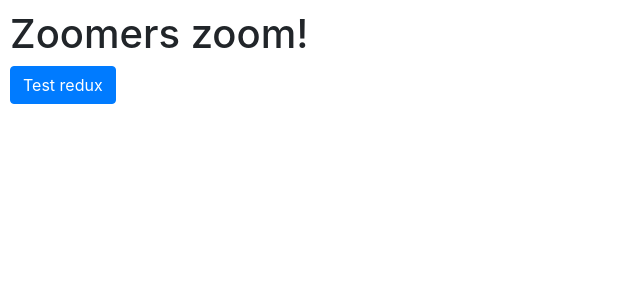
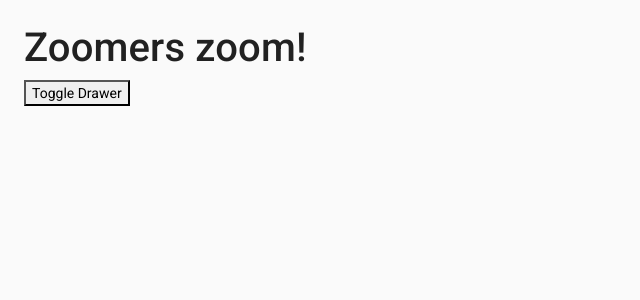
Before and after one commit to aschlumpf/Zoomer-Zoom, a React app: page / in a window 1280 px wide. Shown: the top 300 px of the page, without its empty margins (0-640 px from the left). Built offline with nearby package versions, Linux system fonts and the light colour scheme.

Commit message:
added drawer

```diff
--- a/app/src/components/App/App.js
+++ b/app/src/components/App/App.js
@@ -1,21 +1,105 @@
+// external
 import React, { useState } from 'react';
 import { connect } from 'react-redux';
+import clsx from 'clsx';
+
+// material
+import {
+  CssBaseline,
+  Drawer,
+  Divider,
+  List,
+  ListItem,
+  ListItemText,
+} from '@material-ui/core';
+import { makeStyles, createStyles } from '@material-ui/core/styles';
+
+// local
+import { ZoomerDrawer } from '../';
 import { testAction } from '../../actions';
 
+const drawerWidth = 240;
+
+const useStyles = makeStyles(theme =>
+  createStyles({
+    root: {
+      display: 'flex',
+    },
+    content: {
+      flexGrow: 1,
+      padding: theme.spacing(3),
+      transition: theme.transitions.create('margin', {
+        easing: theme.transitions.easing.sharp,
+        duration: theme.transitions.duration.leavingScreen,
+      }),
+      marginLeft: -drawerWidth,
+    },
+    contentShift: {
+      transition: theme.transitions.create('margin', {
+        easing: theme.transitions.easing.easeOut,
+        duration: theme.transitions.duration.enteringScreen,
+      }),
+      marginLeft: 0,
+    },
+    drawer: {
+      width: drawerWidth,
+      flexShrink: 0,
+    },
+    drawerHeader: {
+      display: 'flex',
+      alignItems: 'center',
+      padding: theme.spacing(0, 1),
+      ...theme.mixins.toolbar,
+      justifyContent: 'flex-end',
+    },
+    drawerPaper: {
+      width: drawerWidth,
+    },
+  })
+);
+
 const App = ({ testAction }) => {
-  const [counter, setCounter] = useState(0);
+  const classes = useStyles();
+  const [drawerOpen, setDrawerOpen] = useState(false);
+
   return (
-    <>
-      <h1>Zoomers zoom!</h1>
-      <button
-        className="btn btn-primary"
-        onClick={() => {
-          testAction(`hello ${counter}`);
-          setCounter(counter + 1);
-        }}>
-        Test redux
-      </button>
-    </>
+    <div className={classes.root}>
+      <CssBaseline />
+      <Drawer
+        className={classes.drawer}
+        classes={{
+          paper: classes.drawerPaper,
+        }}
+        variant="persistent"
+        anchor="left"
+        open={drawerOpen}
+      >
+        <div className={classes.drawerHeader}>
+          <h2>My Portfolio</h2>
+        </div>
+        <Divider />
+        <List>
+          {['GOOG', 'FB', 'TSLA'].map((text, index) => (
+            <ListItem button key={index}>
+              <ListItemText primary={text} />
+            </ListItem>
+          ))}
+          <ListItem button>
+            <ListItemText primary="Add New.." />
+          </ListItem>
+        </List>
+      </Drawer>
+      <section
+        className={clsx(classes.content, {
+          [classes.contentShift]: drawerOpen,
+        })}
+      >
+        <h1>Zoomers zoom!</h1>
+        <button onClick={() => setDrawerOpen(!drawerOpen)}>
+          Toggle Drawer
+        </button>
+      </section>
+    </div>
   );
 };
 
--- /dev/null
+++ b/app/src/components/Zoomer-Drawer/ZoomerDrawer.js
@@ -0,0 +1,12 @@
+import React, { useState } from 'react';
+import { Drawer } from '@material-ui/core';
+
+const ZoomerDrawer = () => {
+  return (
+    <Drawer anchor="left" variant="persistent" open={true}>
+      <p>Test</p>
+    </Drawer>
+  );
+};
+
+export default ZoomerDrawer;
--- /dev/null
+++ b/app/src/components/Zoomer-Drawer/index.js
@@ -0,0 +1 @@
+export { default as ZoomerDrawer } from './ZoomerDrawer';
--- a/app/src/components/index.js
+++ b/app/src/components/index.js
@@ -1 +1,2 @@
 export { App } from './App';
+export { ZoomerDrawer } from './Zoomer-Drawer';
--- a/app/src/styles/main.scss
+++ b/app/src/styles/main.scss
@@ -1,3 +1,3 @@
 body {
-  padding: 10px;
+  // padding: 10px;
 }
--- a/package.json
+++ b/package.json
@@ -16,6 +16,7 @@
     "axios": "^0.19.0",
     "bluebird": "^3.7.1",
     "body-parser": "^1.19.0",
+    "clsx": "^1.0.4",
     "concurrently": "^5.0.0",
     "express": "^4.17.1",
     "flexsearch": "^0.6.32",
```
Also changed, not shown: 1 other file (tests, documents, lock files or other folders).
